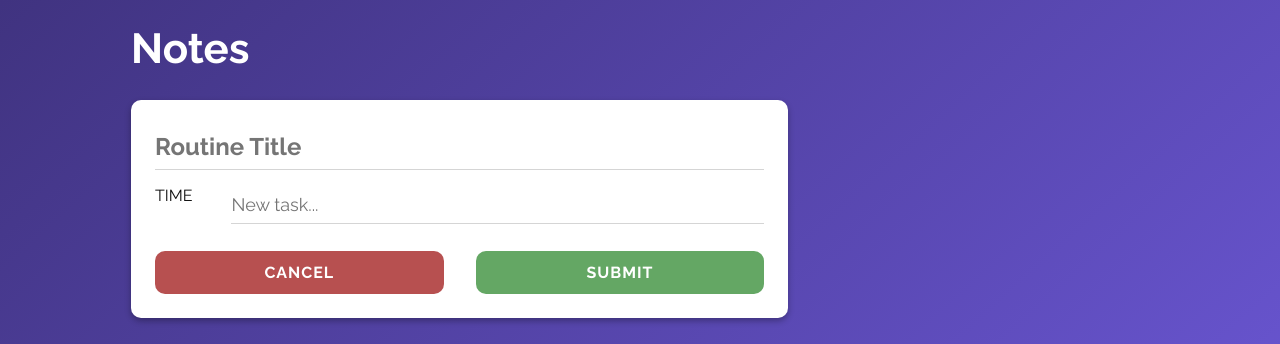
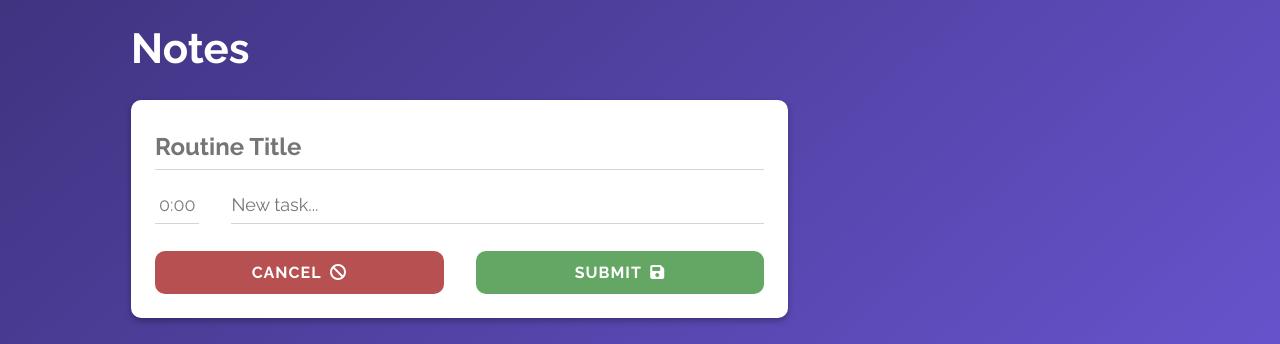
Before and after one commit to connorbiddle/notes, a React (Create React App) app: page /new in a window 1280 px wide. Shown: the top 344 px of the page. Built offline with nearby package versions, Linux system fonts and the light colour scheme.

Commit message:
Started building TimeInput and modified utilities.

```diff
--- a/src/components/utilities/Button.jsx
+++ b/src/components/utilities/Button.jsx
@@ -5,13 +5,7 @@ import styled from "styled-components";
 const Button = ({ children, onClick, icon, block, type }) => {
   return (
     <StyledButton onClick={onClick} block={block} type={type}>
-      {children}
-      {icon && (
-        <>
-          &nbsp;
-          <i className={icon} />
-        </>
-      )}
+      {children} {icon && <i className={icon} />}
     </StyledButton>
   );
 };
--- a/src/components/utilities/Input.jsx
+++ b/src/components/utilities/Input.jsx
@@ -1,5 +1,5 @@
 import React from "react";
-import styled from "styled-components";
+import styled, { css } from "styled-components";
 
 const Input = ({ name, value, onChange, placeholder, large }) => {
   return (
@@ -13,7 +13,8 @@ const Input = ({ name, value, onChange, placeholder, large }) => {
   );
 };
 
-const StyledInput = styled.input`
+// Reused in TimeInput
+export const inputStyles = css`
   font-family: inherit;
   display: block;
   width: 100%;
@@ -27,4 +28,8 @@ const StyledInput = styled.input`
   font-size: ${({ large }) => (large ? "1.5rem" : "1.125rem")};
 `;
 
+const StyledInput = styled.input`
+  ${inputStyles}
+`;
+
 export default Input;
--- /dev/null
+++ b/src/components/utilities/TimeInput.jsx
@@ -0,0 +1,20 @@
+import { useState } from "react";
+import styled from "styled-components";
+import { inputStyles } from "./Input";
+import { toTimeString } from "../../utilities";
+
+const TimeInput = () => {
+  const [seconds] = useState(0);
+
+  return <StyledTimeInput>{toTimeString(seconds)}</StyledTimeInput>;
+};
+
+const StyledTimeInput = styled.div`
+  ${inputStyles}
+
+  cursor: pointer;
+  color: ${({ theme }) => theme.colors.darkGrey};
+  text-align: center;
+`;
+
+export default TimeInput;
--- a/src/components/utilities/TimeSelector.jsx
+++ /dev/null
@@ -1,7 +0,0 @@
-import React from "react";
-
-const TimeSelector = () => {
-  return <div>TIME</div>;
-};
-
-export default TimeSelector;
--- a/src/components/views/RoutineForm.jsx
+++ b/src/components/views/RoutineForm.jsx
@@ -1,11 +1,10 @@
 import React, { useState, useContext } from "react";
 import Input from "../utilities/Input";
-import TimeSelector from "../utilities/TimeSelector";
+import TimeInput from "../utilities/TimeInput";
 import Card from "../presentational/Card";
 import { Column, Row } from "../presentational/Grid";
 import { RoutinesContext } from "../../RoutinesContext";
 import { v4 as uuid } from "uuid";
-import { SmallText } from "../presentational/Typography";
 import Button from "../utilities/Button";
 
 const RoutineForm = ({ editing }) => {
@@ -58,7 +57,7 @@ const RoutineForm = ({ editing }) => {
               routine.tasks.map(task => (
                 <Row key={task.id}>
                   <Column size="1">
-                    <TimeSelector />
+                    <TimeInput />
                   </Column>
                   <Column size="12">
                     <Input
@@ -71,7 +70,7 @@ const RoutineForm = ({ editing }) => {
               ))}
             <Row>
               <Column size="1">
-                <TimeSelector />
+                <TimeInput />
               </Column>
               <Column size="12">
                 <Input
@@ -85,12 +84,12 @@ const RoutineForm = ({ editing }) => {
 
             <Row mTop>
               <Column lg={6}>
-                <Button type="danger" block>
+                <Button type="danger" icon="fas fa-ban" block>
                   Cancel
                 </Button>
               </Column>
               <Column lg={6}>
-                <Button type="success" block>
+                <Button type="success" icon="fas fa-save" block>
                   Submit
                 </Button>
               </Column>
```
